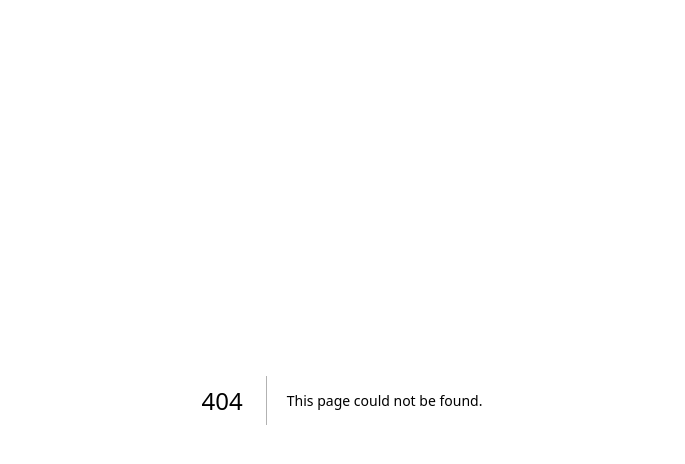
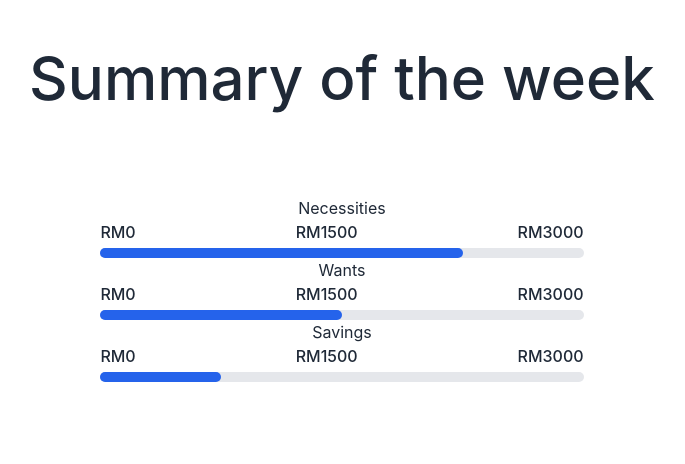
Before and after one commit to dunyanong/Zee, a Next.js app: page /report/summarySix in a window 1280 px wide. Before the commit this address had no page. Shown: the top 464 px of the page, without its empty margins (298-983 px from the left). Built offline with nearby package versions, Linux system fonts and the light colour scheme.

Commit message:
Add files via upload

```diff
--- /dev/null
+++ b/pages/report/index.js
@@ -0,0 +1,23 @@
+import Head from 'next/head'
+import Image from 'next/image'
+
+export default function Home() {
+  return (
+    <div>
+      <Head>
+        <title>Create Next App</title>
+        <meta name="description" content="Generated by create next app" />
+        <meta name="viewport" content="width=device-width, initial-scale=1" />
+        <link rel="icon" href="/favicon.ico" />
+      </Head>
+      <main>
+      <div className="text-center py-10">
+            <h2 className="text-5xl py-2 text-gray-800 font-medium md:text-6xl">Total Expenses This Week</h2>
+            <h3 className="text-2xl py-2 md:text-3xl text-gray-800">
+              RM 1 million
+            </h3>
+          </div>
+      </main>
+    </div>
+  )
+}
--- /dev/null
+++ b/pages/report/summaryFive.js
@@ -0,0 +1,27 @@
+import Head from 'next/head'
+import Image from 'next/image'
+
+const summaryFive = () => {
+    return (
+      <div>
+      <Head>
+        <title>Create Next App</title>
+        <meta name="description" content="Generated by create next app" />
+        <meta name="viewport" content="width=device-width, initial-scale=1" />
+        <link rel="icon" href="/favicon.ico" />
+      </Head>
+      <main>
+      <div className="text-center py-10">
+            <h2 className="text-5xl py-2 text-gray-800 font-medium md:text-6xl">Some recommendation</h2>
+            <div className="flex justify-center pt-20">
+              <div className="block max-w-sm p-6 bg-white border border-gray-200 rounded-lg shadow-md hover:bg-gray-100">
+                  <p className="font-normal text-gray-700">RHB Merchant 1 to save money</p>
+              </div>
+            </div>
+          </div>
+      </main>
+      </div>
+    )
+}
+
+export default summaryFive
--- /dev/null
+++ b/pages/report/summaryFour.js
@@ -0,0 +1,34 @@
+import Head from 'next/head'
+import Image from 'next/image';
+
+const summaryFour = () => {
+    return (
+      <div>
+      <Head>
+        <title>Create Next App</title>
+        <meta name="description" content="Generated by create next app" />
+        <meta name="viewport" content="width=device-width, initial-scale=1" />
+        <link rel="icon" href="/favicon.ico" />
+      </Head>
+      <main>
+      <div className="text-center py-10">
+            <h2 className="text-5xl py-2 text-gray-800 font-medium md:text-6xl">Goal Status</h2>
+            <div className="flex justify-center">
+              <div className='pt-20'>
+                <div className="flex justify-between mb-1 w-96">
+                <span className="text-base font-medium text-gray-800 items-center">RM0</span>
+                <span className="text-base font-medium text-gray-800 items-center">RM1500</span>
+                <span className="text-base font-medium text-gray-800 items-center">RM3000</span>
+                </div>
+                <div className="w-4/5 bg-gray-200 rounded-full h-2.5">
+                  <div className="bg-blue-600 h-2.5 rounded-full"></div>
+                </div>
+              </div>
+            </div>
+      </div>
+      </main>
+      </div>
+    )
+}
+
+export default summaryFour;
--- /dev/null
+++ b/pages/report/summarySix.js
@@ -0,0 +1,59 @@
+import Head from 'next/head'
+import Image from 'next/image'
+
+const summarySix = () => {
+    return (
+        <div>
+        <Head>
+            <title>Create Next App</title>
+            <meta name="description" content="Generated by create next app" />
+            <meta name="viewport" content="width=device-width, initial-scale=1" />
+            <link rel="icon" href="/favicon.ico" />
+        </Head>
+        <main>
+        <div className="text-center py-10">
+            <h2 className="text-5xl py-2 text-gray-800 font-medium md:text-6xl">Summary of the week</h2>
+            <div className="flex justify-center mt-20">
+            <div>
+                <div>
+                    <h3 className="text-gray-800">Necessities</h3>
+                    <div className="flex justify-between mb-1">
+                        <span className="text-base font-medium text-gray-800 items-center pr-6 md:pr-20">RM0</span>
+                        <span className="text-base font-medium text-gray-800 items-center px-6 md:px-20">RM1500</span>
+                        <span className="text-base font-medium text-gray-800 items-center pl-6 md:pl-20">RM3000</span>
+                    </div>
+                    <div className="bg-gray-200 rounded-full h-2.5">
+                        <div className="w-3/4 bg-blue-600 h-2.5 rounded-full"></div>
+                    </div>
+                </div>
+                <div>
+                    <h3 className="text-gray-800">Wants</h3>
+                    <div className="flex justify-between mb-1">
+                        <span className="text-base font-medium text-gray-800 items-center pr-6 md:pr-20">RM0</span>
+                        <span className="text-base font-medium text-gray-800 items-center px-6 md:px-20">RM1500</span>
+                        <span className="text-base font-medium text-gray-800 items-center pl-6 md:pl-20">RM3000</span>
+                    </div>
+                    <div className="bg-gray-200 rounded-full h-2.5">
+                        <div className="w-2/4 bg-blue-600 h-2.5 rounded-full"></div>
+                    </div>
+                </div>
+                <div>
+                    <h3 className="text-gray-800">Savings</h3>
+                        <div className="flex justify-between mb-1">
+                        <span className="text-base font-medium text-gray-800 items-center pr-6 md:pr-20">RM0</span>
+                        <span className="text-base font-medium text-gray-800 items-center px-6 md:px-20">RM1500</span>
+                        <span className="text-base font-medium text-gray-800 items-center pl-6 md:pl-20">RM3000</span>
+                    </div>
+                    <div className="bg-gray-200 rounded-full h-2.5">
+                        <div className="w-1/4 bg-blue-600 h-2.5 rounded-full"></div>
+                    </div>
+                </div>
+            </div>
+            </div>
+        </div>
+        </main>
+        </div>
+    )
+}
+
+export default summarySix;
--- /dev/null
+++ b/pages/report/summaryThree.js
@@ -0,0 +1,34 @@
+import Head from 'next/head'
+import Image from 'next/image'
+
+const summaryThree = () => {
+    return (
+        <div>
+        <Head>
+          <title>Create Next App</title>
+          <meta name="description" content="Generated by create next app" />
+          <meta name="viewport" content="width=device-width, initial-scale=1" />
+          <link rel="icon" href="/favicon.ico" />
+        </Head>
+        <main>
+        <div className="text-center py-10">
+              <h2 className="text-5xl py-2 text-gray-800 font-medium md:text-6xl">But still below budget</h2>
+              <div className="flex justify-center">
+                <div className='pt-20'>
+                  <div className="flex justify-between mb-1 w-96">
+                  <span className="text-base font-medium text-gray-800 items-center">RM0</span>
+                  <span className="text-base font-medium text-gray-800 items-center">RM1500</span>
+                  <span className="text-base font-medium text-gray-800 items-center">RM3000</span>
+                  </div>
+                  <div className="w-4/5 bg-gray-200 rounded-full h-2.5">
+                    <div className="bg-blue-600 h-2.5 rounded-full"></div>
+                  </div>
+                </div>
+              </div>
+        </div>
+        </main>
+        </div>
+    )
+}
+
+export default summaryThree;
--- /dev/null
+++ b/pages/report/summaryTwo.js
@@ -0,0 +1,25 @@
+import Head from 'next/head'
+import Image from 'next/image'
+
+const summaryTwo = () => {
+    return (
+      <div>
+      <Head>
+        <title>Create Next App</title>
+        <meta name="description" content="Generated by create next app" />
+        <meta name="viewport" content="width=device-width, initial-scale=1" />
+        <link rel="icon" href="/favicon.ico" />
+      </Head>
+      <main>
+      <div className="text-center py-10">
+            <h2 className="text-5xl py-2 text-gray-800 font-medium md:text-6xl">3 Oops!!</h2>
+            <h3 className="text-2xl py-2 md:text-3xl text-gray-800">
+              WTF you doing
+            </h3>
+          </div>
+      </main>
+    </div>
+    )
+}
+
+export default summaryTwo;
```
